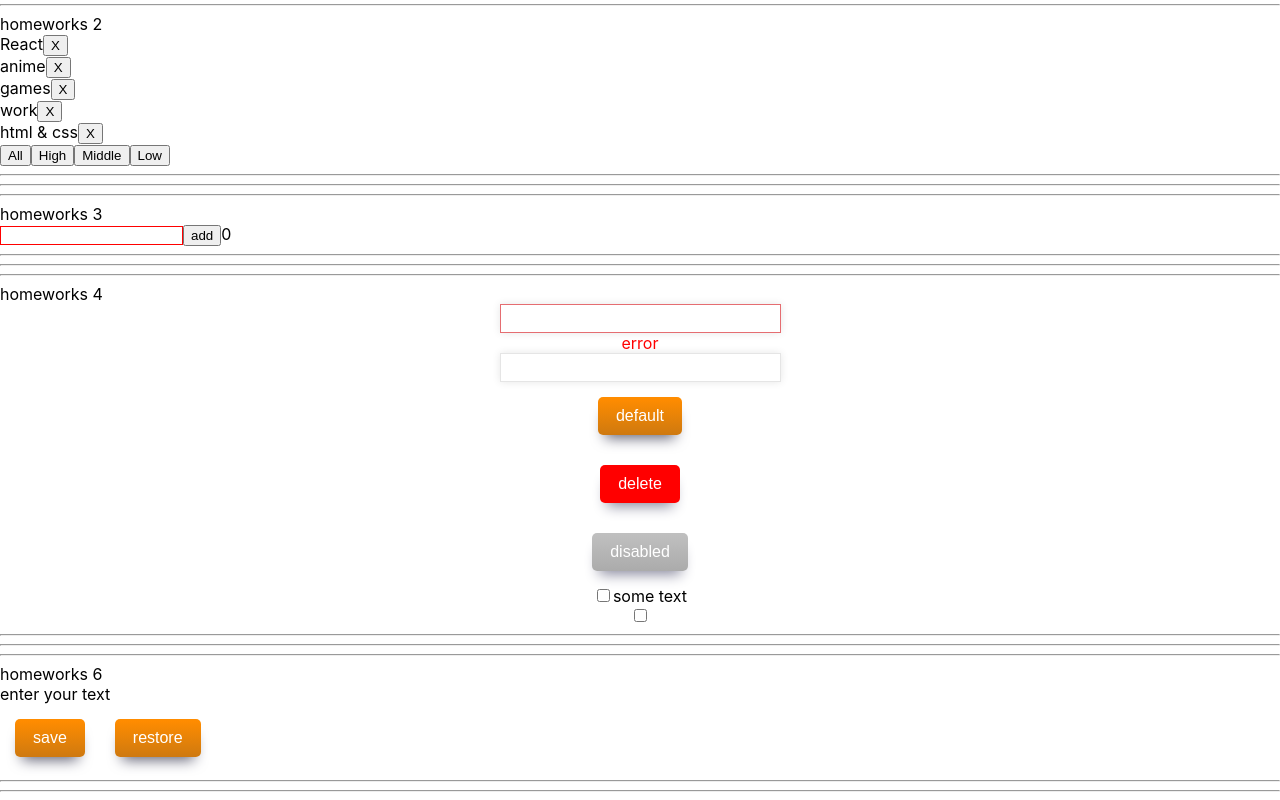
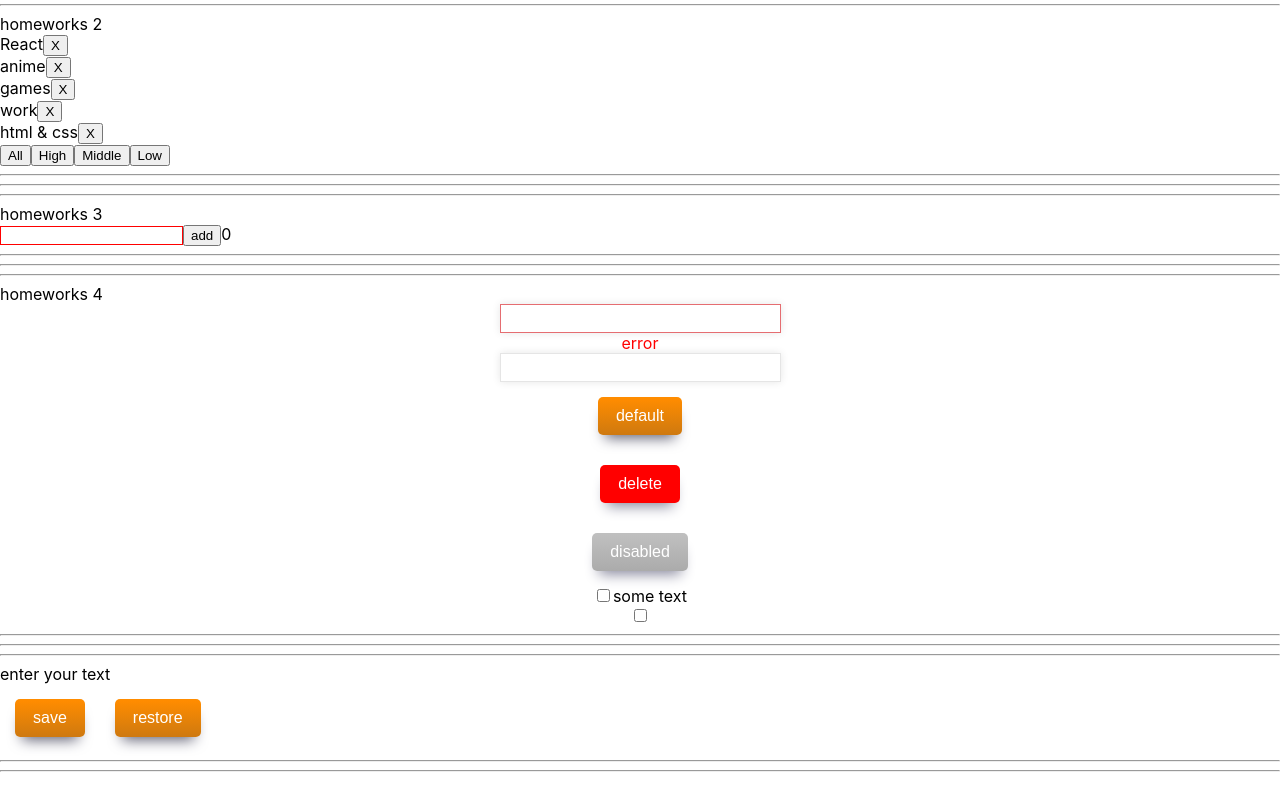
Before and after one commit to TatynaSilchenko/Featches, a React (Create React App) app: page /#/pre-junior in a window 1280 px wide. Shown: the part 559-1359 px from the top of the page. Built offline with nearby package versions, Linux system fonts and the light colour scheme.

Commit message:
fix: localStorage

```diff
--- a/src/p2-homeworks/h6/HW6.tsx
+++ b/src/p2-homeworks/h6/HW6.tsx
@@ -20,7 +20,7 @@ function HW6() {
     return (
         <div>
             <hr/>
-            homeworks 6
+
 
             {/*should work (должно работать)*/}
             <div>
```
